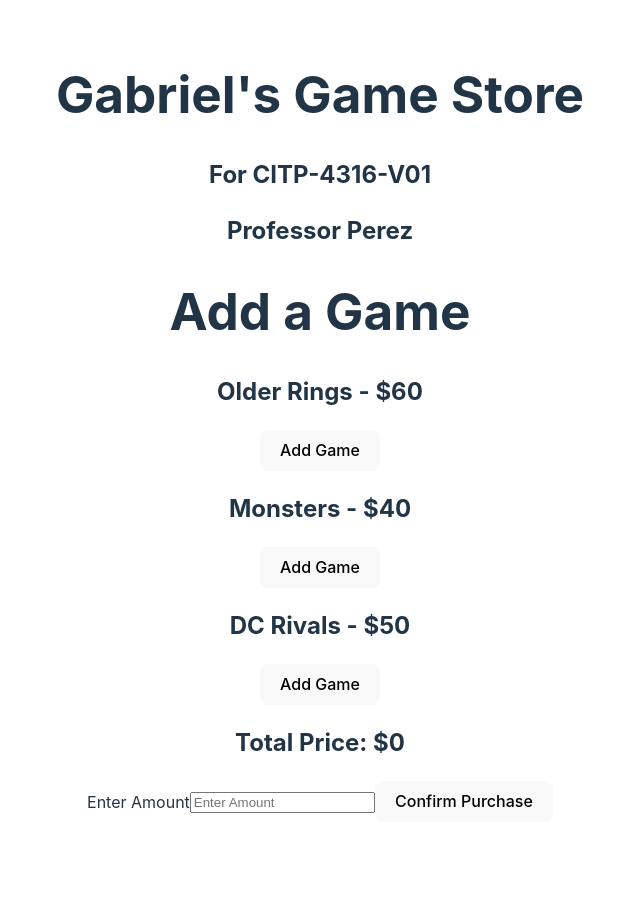
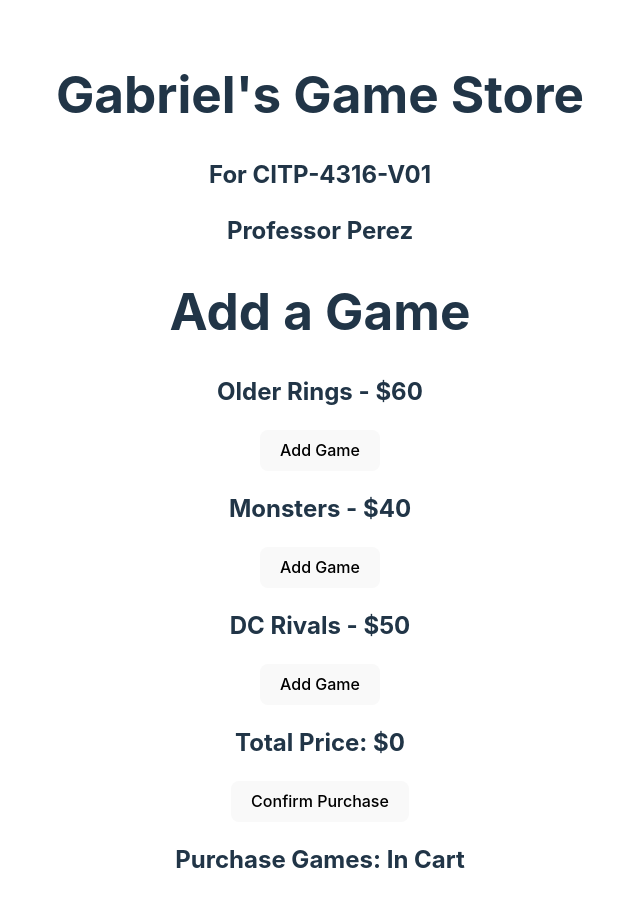
Before and after one commit to ggonz296/project4, a Vue app: page / in a window 1280 px wide. Shown: the top 906 px of the page, without its empty margins (320-960 px from the left). Before the commit the page ends 854 px from the top, so only its background shows below. Built offline with nearby package versions, Linux system fonts and the light colour scheme.

Commit message:
Completed PurchaseGames.vue file and updated App.vue to integrate the file. Also updated props from AddGames.vue file.

```diff
--- a/src/App.vue
+++ b/src/App.vue
@@ -19,10 +19,12 @@
   const selectGame = (game) => {
     const x = cart.value.findIndex(item => item.id === game.id)
     if (x === -1) {
-      cart.value.push(game) // Add game if not in cart
+      //Add game if not in cart
+      cart.value.push(game)
     } else {
-      cart.value.splice(x, 1) // Remove game if already in cart
-  }
+      //Remove Game from cart
+      cart.value.splice(x, 1)
+    }
 }
 
 //This will compute the price total/sum
@@ -32,11 +34,16 @@ const totalPrice = computed(() =>{
     return total+game.price
   }, 0)
 })
+
+//This will clear the cart after purchase
+const confirmPurchase = () =>{
+  cart.value = [];
+}
 </script>
 
 <template>
   <Header></Header>
   <AddGames :games="myGames" :cart="cart" @select-game="selectGame"></AddGames>
   <TotalGames :total="totalPrice"></TotalGames>
-  <PurchaseGames :cart="cart"></PurchaseGames>
+  <PurchaseGames :cart="cart" @confirmPurchase="confirmPurchase"></PurchaseGames>
 </template>
--- a/src/components/AddGames.vue
+++ b/src/components/AddGames.vue
@@ -1,8 +1,11 @@
 <script setup>
-import { defineProps, defineEmits} from 'vue';
+import { defineProps, defineEmits} from 'vue'
 
-const props = defineProps(['games', 'cart']);
-const emit = defineEmits(['select-game']);
+const props = defineProps({
+    cart: Array,
+    games: Array,
+})
+const emit = defineEmits(['select-game'])
 
 //This checks whether the game is selected or not
 const isInCart = (game) => {
@@ -10,7 +13,7 @@ const isInCart = (game) => {
 }
 // Function to emit event when button is clicked
 const selectGame = (game) => {
-    emit('select-game', game);
+    emit('select-game', game)
 }
 </script>
 
--- a/src/components/PurchaseGames.vue
+++ b/src/components/PurchaseGames.vue
@@ -1,18 +1,32 @@
 <script setup>
-    import { ref, defineProps} from 'vue';
+    import {defineProps, defineEmits} from 'vue'
 
-    const props = defineProps(['cart']);
+    //Will pass the cart array into this file
+    const props = defineProps({
+        cart: Array,
+    })
 
-    const userMoney = ref('')
+    //Creating event to confirm purchase
+    const emit = defineEmits(['confirmPurchase'])
+
+    const confirmPurchase = () =>{
+        emit('confirmPurchase')
+        alert("Thank you!")
+    }
 </script>
 
 <template>
-    <form @submit.prevent="confirmPurchase">
-        <label>Enter Amount</label>
-        <input type="number" v-model="userMoney" placeholder="Enter Amount">
-        <button type="submit">Confirm Purchase</button>
-    </form>
 
+    <button @click="confirmPurchase">Confirm Purchase</button>
+
+    <div>
+        <h2>Purchase Games: In Cart</h2>
+        <ul>
+            <li v-for="x in cart" :key="x.id">
+                {{ x.title }} - ${{ x.price }}
+            </li>
+        </ul>
+    </div>
 
 
 </template>
```
